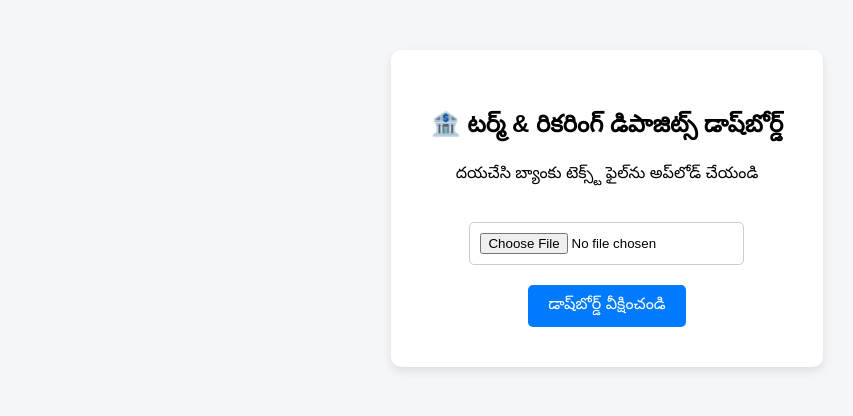
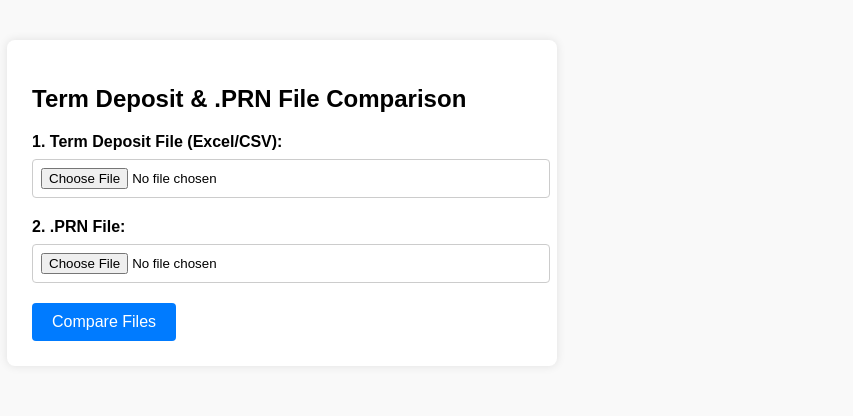
Before and after one commit to nayatejavision-alt/cf-thrift-sircilla-ts, a Flask app: page /rd/index in a window 1280 px wide. Shown: the top 416 px of the page, without its empty margins (33-886 px from the left). Run offline with Flask 3, Linux system fonts and the light colour scheme; parts of the project's set-up code (start-up, migrations or seed data) failed here and were passed over.

Commit message:
Update rd_view.html

```diff
--- a/templates/rd_view.html
+++ b/templates/rd_view.html
@@ -2,23 +2,49 @@
 <html lang="te">
 <head>
     <meta charset="UTF-8">
-    <title>టర్మ్ & రికరింగ్ డిపాజిట్స్ డాష్‌బోర్డ్</title>
+    <title>RD File Upload</title>
     <style>
-        body { font-family: Arial, sans-serif; background-color: #f4f6f9; margin: 0; padding: 50px; text-align: center; }
-        .container { background: white; padding: 40px; border-radius: 10px; box-shadow: 0px 4px 10px rgba(0,0,0,0.1); display: inline-block; }
-        input[type=file] { margin: 20px 0; padding: 10px; border: 1px solid #ccc; border-radius: 5px; }
-        input[type=submit] { background-color: #007bff; color: white; border: none; padding: 10px 20px; border-radius: 5px; cursor: pointer; font-size: 16px; }
-        input[type=submit]:hover { background-color: #0056b3; }
+        body { font-family: Arial, sans-serif; margin: 40px; background-color: #f9f9f9; }
+        .container { max-width: 500px; background: white; padding: 25px; border-radius: 8px; box-shadow: 0px 0px 10px rgba(0,0,0,0.1); }
+        .form-group { margin-bottom: 20px; }
+        label { display: block; margin-bottom: 8px; font-weight: bold; }
+        input[type="file"] { width: 100%; padding: 8px; border: 1px solid #ccc; border-radius: 4px; }
+        button { background-color: #007bff; color: white; padding: 10px 20px; border: none; border-radius: 4px; cursor: pointer; font-size: 16px; }
+        button:hover { background-color: #0056b3; }
+        .error-msg { color: red; margin-bottom: 15px; }
     </style>
 </head>
 <body>
+
     <div class="container">
-        <h2>🏦 టర్మ్ & రికరింగ్ డిపాజిట్స్ డాష్‌బోర్డ్</h2>
-        <p>దయచేసి బ్యాంకు టెక్స్ట్ ఫైల్‌ను అప్‌లోడ్ చేయండి</p>
-        <form action="/rd/upload" method="post" enctype="multipart/form-data">
-            <input type="file" name="file" accept=".txt" required><br>
-            <input type="submit" value="డాష్‌బోర్డ్ వీక్షించండి">
+        <h2>Term Deposit & .PRN File Comparison</h2>
+
+        <!-- Flash messages చూపించడానికి -->
+        {% with messages = get_flashed_messages() %}
+          {% if messages %}
+            <ul class="error-msg">
+              {% for message in messages %}
+                <li>{{ message }}</li>
+              {% endfor %}
+            </ul>
+          {% endif %}
+        {% endwith %}
+
+        <!-- File Upload Form -->
+        <form action="{{ url_for('rd_bp.compare_files') }}" method="POST" enctype="multipart/form-data">
+            <div class="form-group">
+                <label for="file1">1. Term Deposit File (Excel/CSV):</label>
+                <input type="file" id="file1" name="file1" required>
+            </div>
+
+            <div class="form-group">
+                <label for="file2">2. .PRN File:</label>
+                <input type="file" id="file2" name="file2" required>
+            </div>
+
+            <button type="submit">Compare Files</button>
         </form>
     </div>
+
 </body>
 </html>
```
